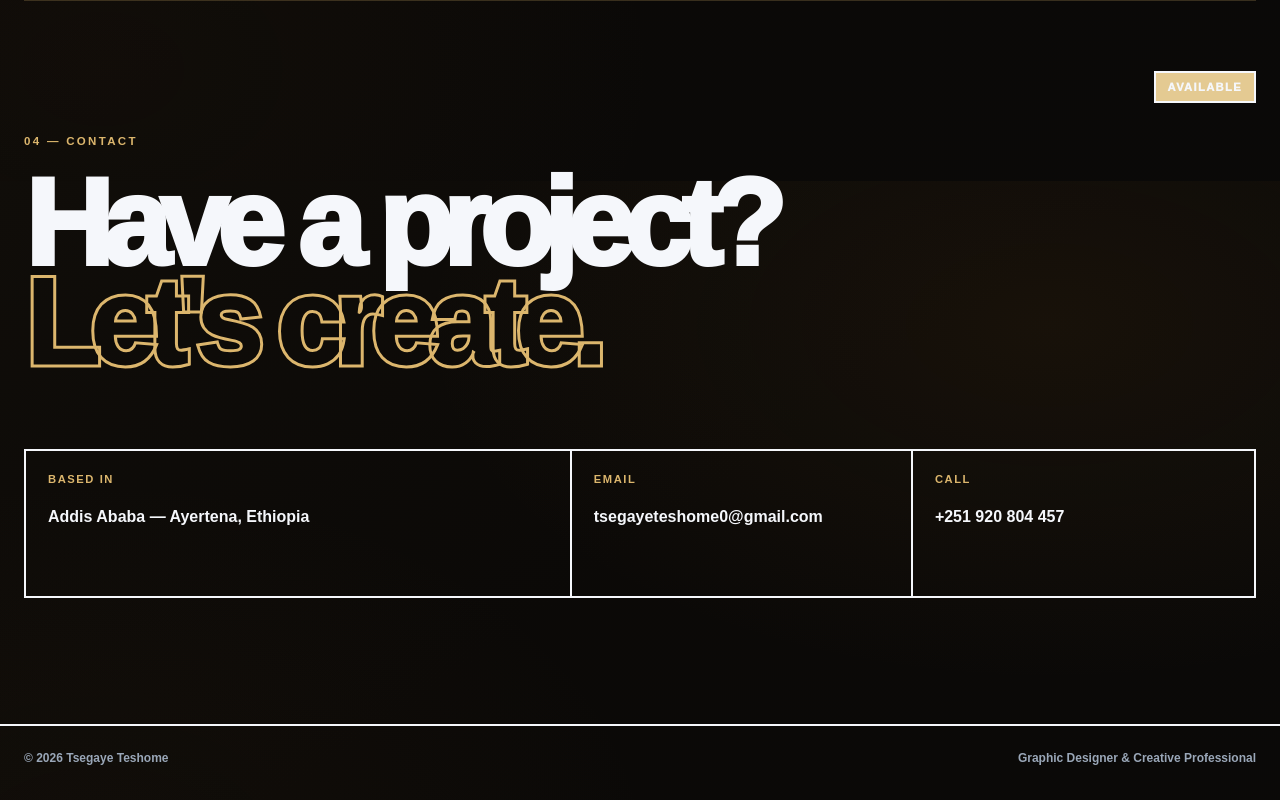
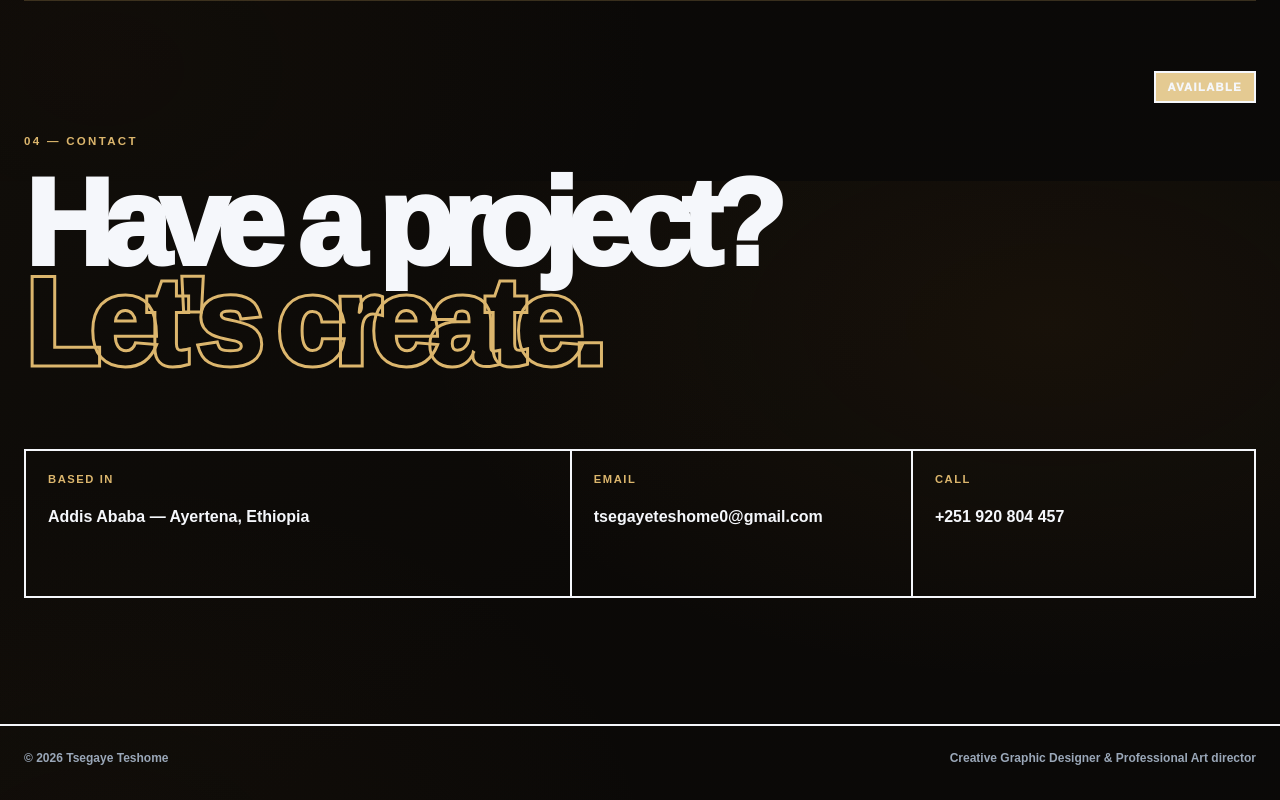
Before and after one commit to mkcoder1218/Tsgaye, a Next.js app: page / in a window 1280 px wide. Shown: the part 3019-3819 px from the top of the page. Built offline with nearby package versions, Linux system fonts and the light colour scheme.

Commit message:
content: update portfolio from admin

```diff
--- a/content/portfolio.ts
+++ b/content/portfolio.ts
@@ -1,6 +1,6 @@
 export const portfolio = {
   "name": "Tsegaye Teshome",
-  "role": "Graphic Designer & Creative Professional",
+  "role": "Creative Graphic Designer & Professional Art director",
   "location": "Addis Ababa — Ayertena, Ethiopia",
   "email": "tsegayeteshome0@gmail.com",
   "phoneDisplay": "+251 920 804 457",
```
